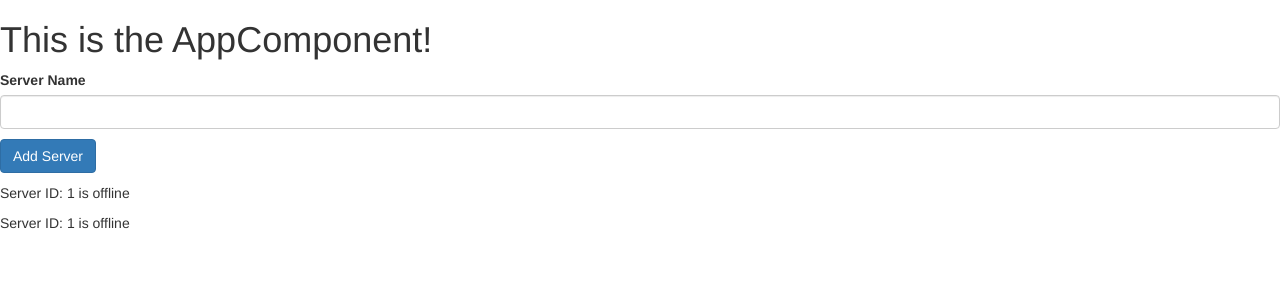
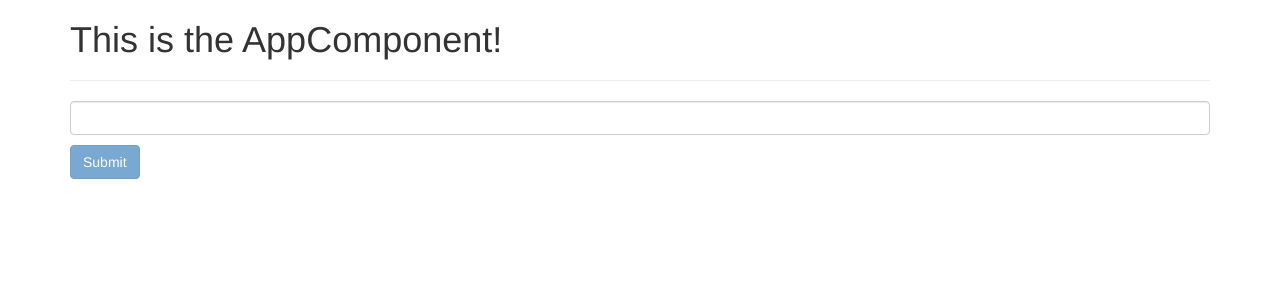
Before and after one commit to donchriscorleone/udemy-course, an Angular app: page / in a window 1280 px wide. Shown: the top 300 px of the page. Built offline with nearby package versions, Linux system fonts and the light colour scheme.

Commit message:
Added user component in assignment 2 with some bootstrap class

```diff
--- a/src/app/app.component.html
+++ b/src/app/app.component.html
@@ -1,2 +1,9 @@
-<h1>This is the AppComponent!</h1>
-<app-servers></app-servers>
+<div class="container">
+  <div class="row">
+    <div class="col-xs-12">
+      <h1>This is the AppComponent!</h1>
+      <hr />
+      <app-user></app-user>
+    </div>
+  </div>
+</div>
--- a/src/app/app.module.ts
+++ b/src/app/app.module.ts
@@ -6,9 +6,10 @@
 import { ServerComponent } from './server/server.component';
 import { ServersComponent } from './servers/servers.component';
 import { FormsModule } from '@angular/forms';
+import { UserComponent } from './assignment-2/user/user.component';
 
 @NgModule({
-  declarations: [AppComponent, ServerComponent, ServersComponent],
+  declarations: [AppComponent, ServerComponent, ServersComponent, UserComponent],
   imports: [BrowserModule, AppRoutingModule, FormsModule],
   providers: [],
   bootstrap: [AppComponent],
--- /dev/null
+++ b/src/app/assignment-2/user/user.component.html
@@ -0,0 +1,9 @@
+<input type="text" [(ngModel)]="username" class="form-control" />
+<p>{{ username }}</p>
+<button
+  class="btn btn-primary"
+  (click)="onClick()"
+  [disabled]="isUsernameEmpty()"
+>
+  Submit
+</button>
--- /dev/null
+++ b/src/app/assignment-2/user/user.component.ts
@@ -0,0 +1,22 @@
+import { Component, OnInit } from '@angular/core';
+
+@Component({
+  selector: 'app-user',
+  templateUrl: './user.component.html',
+  styleUrls: ['./user.component.css'],
+})
+export class UserComponent implements OnInit {
+  username: string = '';
+
+  constructor() {}
+
+  ngOnInit(): void {}
+
+  isUsernameEmpty() {
+    return this.username == '';
+  }
+
+  onClick() {
+    this.username = '';
+  }
+}
```
Also changed, not shown: src/app/assignment-2/user/user.component.css (added), 1 other file (tests, documents, lock files or other folders).
